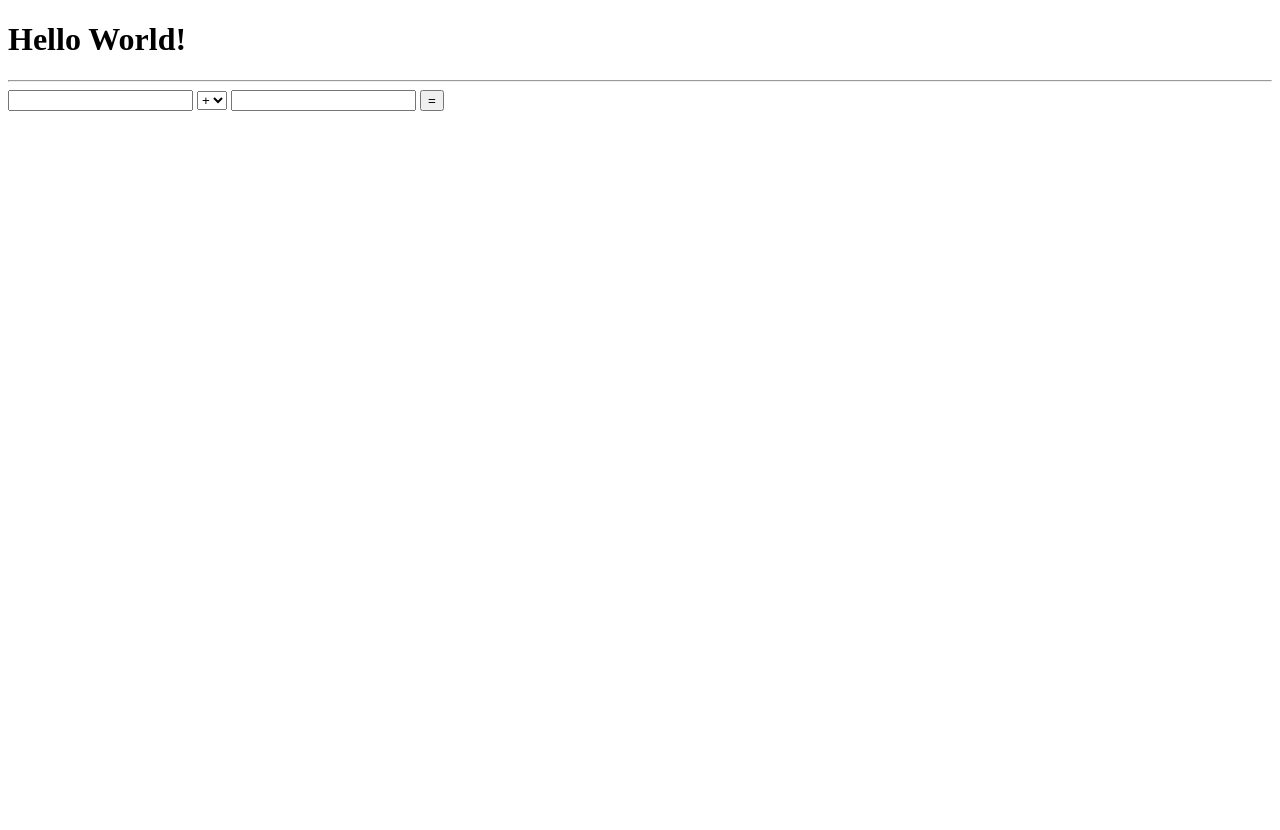
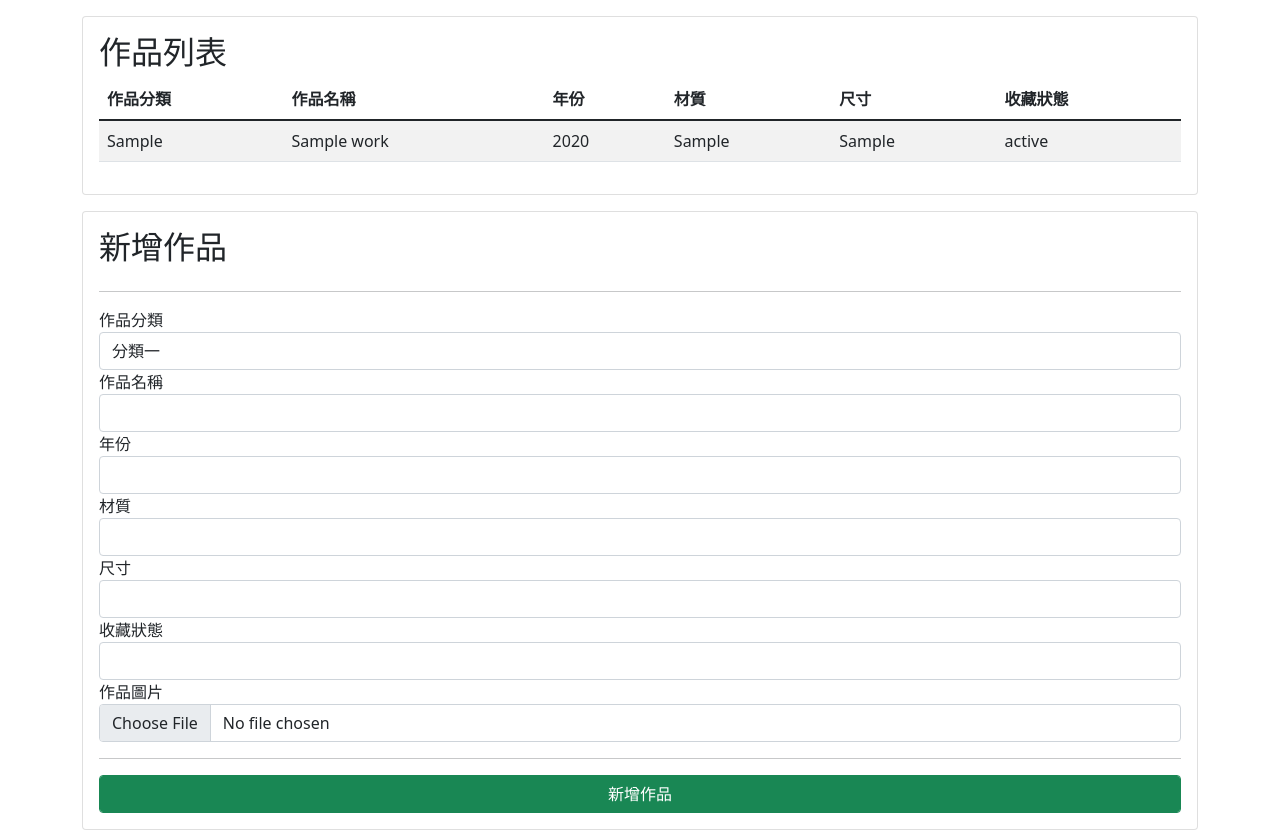
Before and after one commit to oYi52/example, a PHP site: page /index.php in a window 1280 px wide. Before the commit the page ends 111 px from the top, so only its background shows below. Run offline with PHP 8.4, Linux system fonts and the light colour scheme; tables that the repository leaves empty or names only in its code hold one stand-in row (values such as "Sample post").

Commit message:
作品收藏

```diff
--- a/index.php
+++ b/index.php
@@ -1,3 +1,10 @@
+<?php
+
+$_con = mysqli_connect("localhost","example","kYcM1XuFebgqftpm","example");
+$sql ="SELECT * FROM `ex_works`";
+$query = mysqli_query($_con, $sql);
+
+?>
 <!DOCTYPE html>
 <html lang="en">
 <head>
@@ -5,21 +12,68 @@
     <meta http-equiv="X-UA-Compatible" content="IE=edge">
     <meta name="viewport" content="width=device-width, initial-scale=1.0">
     <title>Document</title>
+    <link href="https://cdn.jsdelivr.net/npm/bootstrap@5.1.1/dist/css/bootstrap.min.css" rel="stylesheet" integrity="sha384-F3w7mX95PdgyTmZZMECAngseQB83DfGTowi0iMjiWaeVhAn4FJkqJByhZMI3AhiU" crossorigin="anonymous">
+
 </head>
 <body>
-    <h1>Hello World!</h1>
-    <hr>
-    <form action="process.php" method="POST">
-        <input type="text" name="i" value="<?php if(isset($_GET['i'])){echo $_GET['i'];} ?>">
-        <select name="count" id="count">
-            <option value="1" <?php if(isset($_GET['count'])&&$_GET['count']=="1"){echo "selected";} ?>>+</option>
-            <option value="2" <?php if(isset($_GET['count'])&&$_GET['count']=="2"){echo "selected";} ?>>-</option>
-            <option value="3" <?php if(isset($_GET['count'])&&$_GET['count']=="3"){echo "selected";} ?>>*</option>
-            <option value="4" <?php if(isset($_GET['count'])&&$_GET['count']=="4"){echo "selected";} ?>>/</option>
-        </select>
-        <input type="text" name="j" value="<?php if(isset($_GET['j'])){echo $_GET['j'];} ?>">
-        <input type="submit" value="=">
-        <?php if(isset($_GET['result'])){echo $_GET['result'];} ?>
-    </form>
+
+<div class="container">
+    <?php if(isset($_GET['result'])&&$_GET['result']=="success"){echo "<h3>新增成功!</h3>";} ?>
+    <div class="card mt-3 p-3">
+        <h2>作品列表</h2>
+        <table class="table table-striped">
+            <thead>
+                <tr>
+                    <th>作品分類</th>
+                    <th>作品名稱</th>
+                    <th>年份</th>
+                    <th>材質</th>
+                    <th>尺寸</th>
+                    <th>收藏狀態</th>
+                </tr>
+            </thead>
+            <tbody>
+                <?php while($row=mysqli_fetch_assoc($query)){ ?>
+                <tr>
+                    <td><?php echo $row['wocategory']; ?></td>
+                    <td><?php echo $row['wotitle']; ?></td>
+                    <td><?php echo $row['woyear']; ?></td>
+                    <td><?php echo $row['womaterial']; ?></td>
+                    <td><?php echo $row['wosize']; ?></td>
+                    <td><?php echo $row['wostatus']; ?></td>
+                </tr>
+                <?php } ?>
+            </tbody>
+        </table>
+    </div>
+    <div class="card mt-3 p-3">
+        <h2>新增作品</h2>
+        <hr>
+        <form action="process.php" method="POST">
+            <label for="">作品分類</label>
+            <select name="wocategory" id="wocategory" class="form-control">
+                <option value="分類一">分類一</option>
+                <option value="分類二">分類二</option>
+                <option value="分類三">分類三</option>
+            </select>
+            <label>作品名稱</label>
+            <input type="text" name="wotitle" id="wotitle" class="form-control">
+            <label>年份</label>
+            <input type="text" name="woyear" id="woyear" class="form-control">
+            <label>材質</label>
+            <input type="text" name="womaterial" id="womaterial" class="form-control">
+            <label>尺寸</label>
+            <input type="text" name="wosize" id="wosize" class="form-control">
+            <label>收藏狀態</label>
+            <input type="text" name="wostatus" id="wostatus" class="form-control">
+            <label>作品圖片</label>
+            <input type="file" name="wofile" id="wofile" class="form-control">
+            <hr>
+            <input type="submit" class="form-control btn-success" value="新增作品">
+        </form>
+    </div>
+</div>
+
 </body>
+<script src="https://cdn.jsdelivr.net/npm/bootstrap@5.1.1/dist/js/bootstrap.bundle.min.js" integrity="sha384-/bQdsTh/da6pkI1MST/rWKFNjaCP5gBSY4sEBT38Q/9RBh9AH40zEOg7Hlq2THRZ" crossorigin="anonymous"></script>
 </html>
```
Also changed, not shown: process.php (+18 -0 lines), 1 other file.
